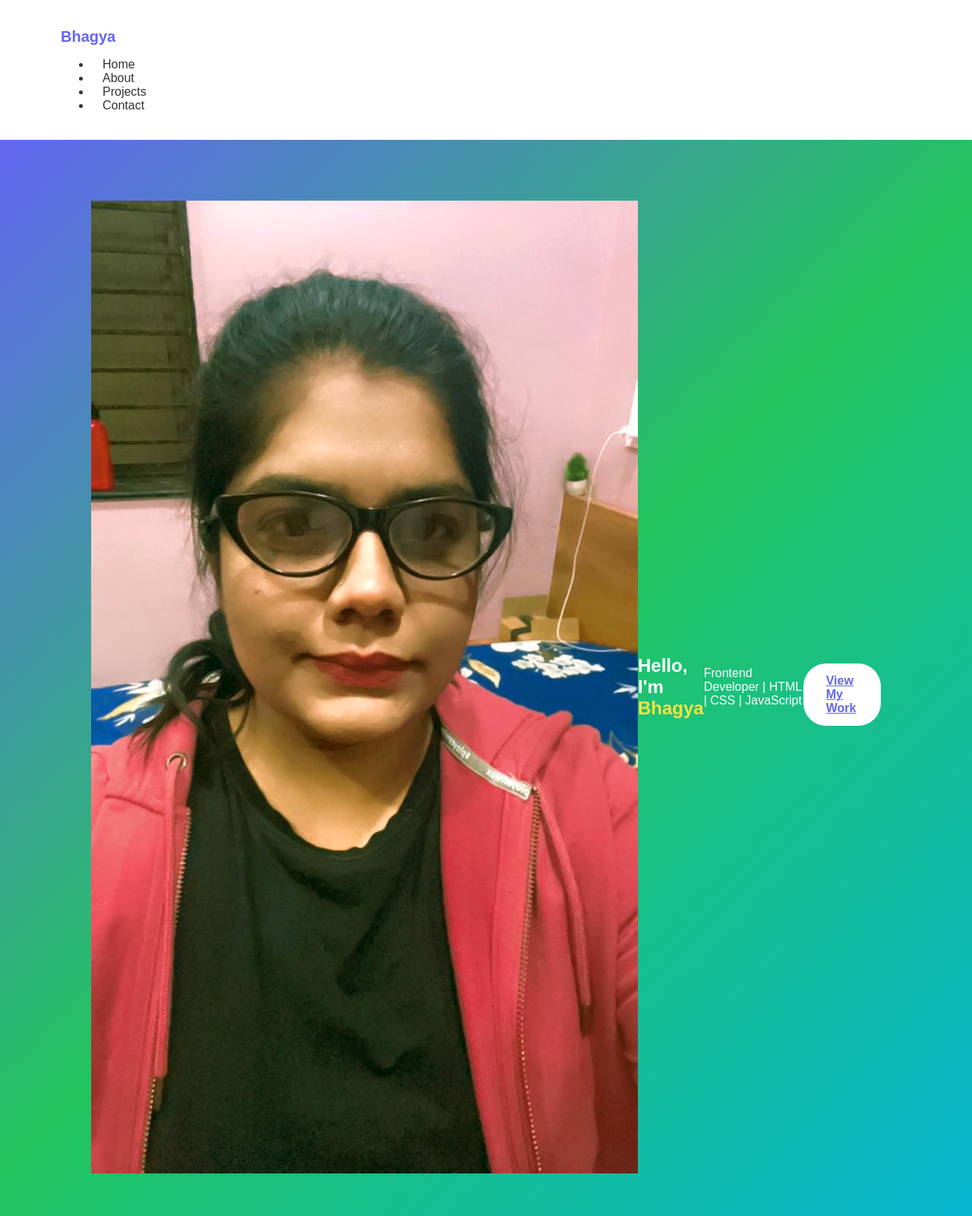
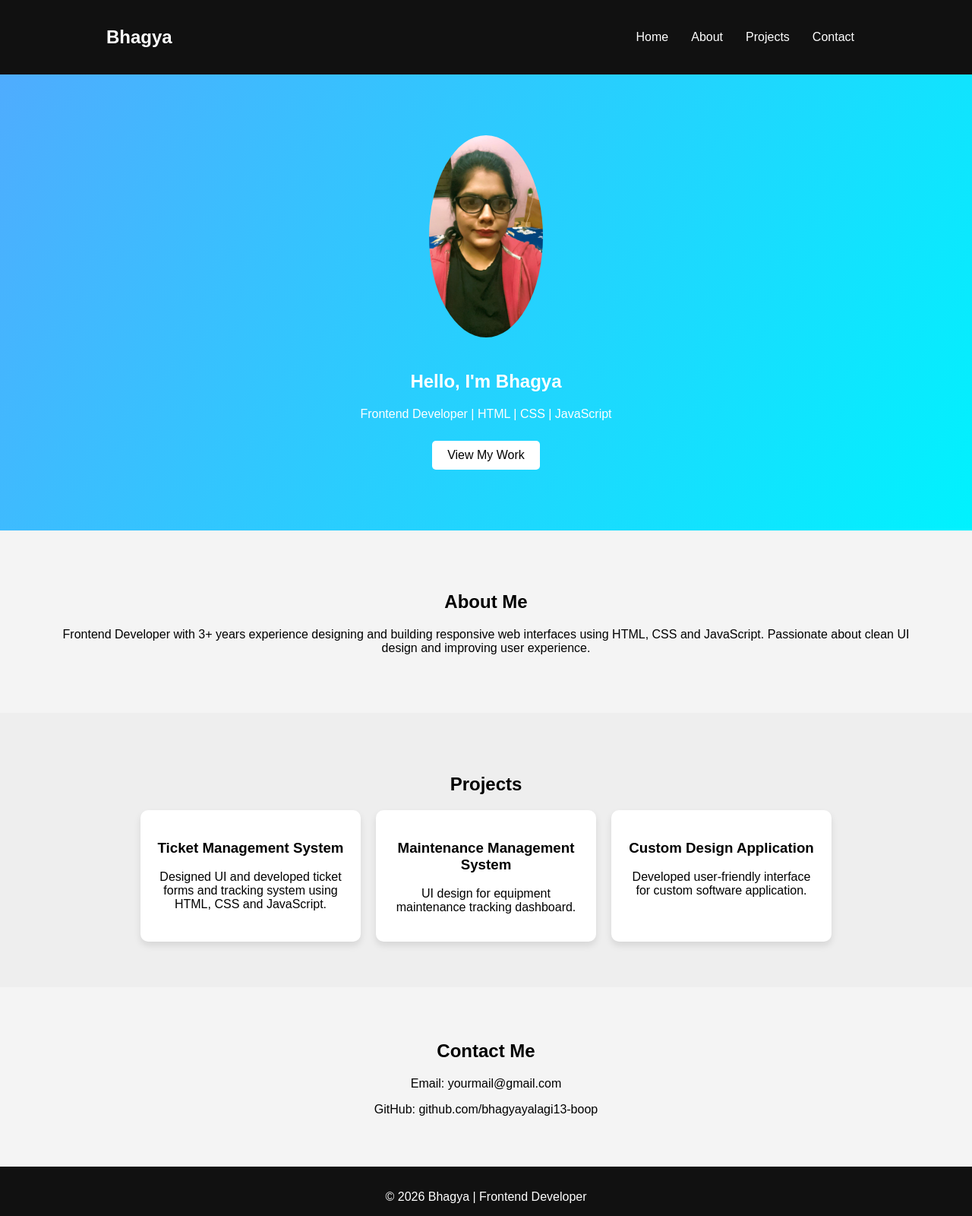
Before and after one commit to bhagyayalagi13-boop/bhagya-portfolio, a plain HTML site: page index.html in a window 1280 px wide. Shown: the top 1600 px of the page at 76% size. Drawn offline with Linux system fonts and the light colour scheme.

Commit message:
Update style.css

```diff
--- a/style.css
+++ b/style.css
@@ -1,212 +1,90 @@
 body{
-
-font-family:'Poppins',sans-serif;
 margin:0;
-background:linear-gradient(135deg,#eef2ff,#ecfeff);
-color:#333;
-
+font-family:Arial;
+background:#f4f4f4;
+text-align:center;
 }
 
-/* HEADER */
+header{
+background:#111;
+color:white;
+padding:15px;
+}
 
-header{
-
+nav{
 display:flex;
 justify-content:space-between;
 align-items:center;
-padding:20px 80px;
-background:white;
-box-shadow:0 5px 20px rgba(0,0,0,0.1);
-
+width:80%;
+margin:auto;
 }
 
-.logo{
-
-font-size:20px;
-font-weight:600;
-color:#6366f1;
-
+nav ul{
+display:flex;
+list-style:none;
 }
 
-nav a{
-
+nav ul li{
 margin:0 15px;
-text-decoration:none;
-color:#333;
-
 }
 
-nav a:hover{
-
-color:#6366f1;
-
+nav ul li a{
+color:white;
+text-decoration:none;
 }
 
-#theme-toggle{
-
-background:#6366f1;
+.hero{
+padding:80px;
+background:linear-gradient(120deg,#4facfe,#00f2fe);
 color:white;
-border:none;
-padding:8px 14px;
-border-radius:20px;
-cursor:pointer;
-
 }
 
-/* HERO */
-
-.hero{
-
-min-height:90vh;
-display:flex;
-align-items:center;
-justify-content:center;
-background:linear-gradient(135deg,#6366f1,#22c55e,#06b6d4);
-color:white;
-
-}
-
-.hero-container{
-
-display:flex;
-align-items:center;
-justify-content:space-between;
-width:1100px;
-max-width:90%;
-
-}
-
-.hero-text{
-
-max-width:500px;
-
-}
-
-.hero span{
-
-color:#fde047;
-
+.profile{
+width:150px;
+border-radius:50%;
+margin-bottom:20px;
 }
 
 .btn{
-
-margin-top:20px;
-padding:14px 30px;
-border:none;
-border-radius:30px;
+display:inline-block;
+padding:10px 20px;
 background:white;
-color:#6366f1;
-font-weight:600;
-cursor:pointer;
-
+color:black;
+text-decoration:none;
+border-radius:5px;
+margin-top:10px;
 }
 
-.hero-image img{
-
-width:260px;
-height:260px;
-border-radius:50%;
-object-fit:cover;
-border:6px solid white;
-box-shadow:0 10px 30px rgba(0,0,0,0.2);
-
+#about{
+padding:60px;
 }
 
-/* SECTIONS */
-
-section{
-
-padding:80px 120px;
-
+#projects{
+padding:60px;
+background:#eee;
 }
 
-/* SKILLS */
-
-.skills{
-
+.project-container{
 display:flex;
+justify-content:center;
+gap:20px;
 flex-wrap:wrap;
-gap:20px;
-
-}
-
-.circle{
-
-width:120px;
-height:120px;
-border-radius:50%;
-background:linear-gradient(135deg,#6366f1,#22c55e);
-display:flex;
-align-items:center;
-justify-content:center;
-color:white;
-font-weight:600;
-
-}
-
-/* PROJECTS */
-
-.projects{
-
-display:grid;
-grid-template-columns:repeat(auto-fit,minmax(250px,1fr));
-gap:30px;
-
 }
 
 .card{
-
-background:rgba(255,255,255,0.3);
-backdrop-filter:blur(10px);
-padding:25px;
-border-radius:15px;
-transition:0.4s;
-
+background:white;
+padding:20px;
+width:250px;
+border-radius:10px;
+box-shadow:0 5px 10px rgba(0,0,0,0.1);
 }
 
-.card:hover{
-
-transform:translateY(-10px) scale(1.03);
-
-}
-
-/* CONTACT */
-
 #contact{
-
-background:linear-gradient(135deg,#6366f1,#06b6d4);
-color:white;
-border-radius:20px;
-margin:40px;
-
+padding:50px;
 }
 
 footer{
-
-text-align:center;
-padding:25px;
-background:#111827;
+background:#111;
 color:white;
-
+padding:15px;
 }
-
-/* DARK MODE */
-
-.dark-mode{
-
-background:#111827;
-color:white;
-
-}
-
-.dark-mode header{
-
-background:#1f2937;
-
-}
-
-.dark-mode .card{
-
-background:#1f2937;
-
-}
```
